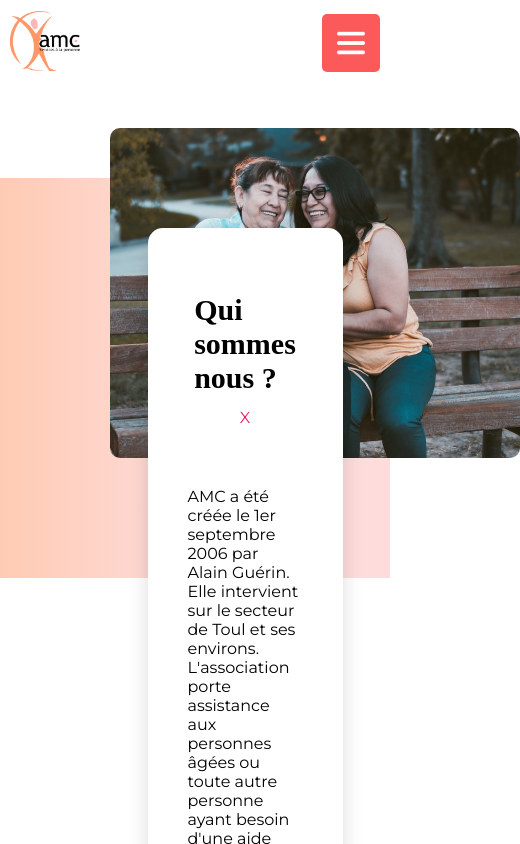
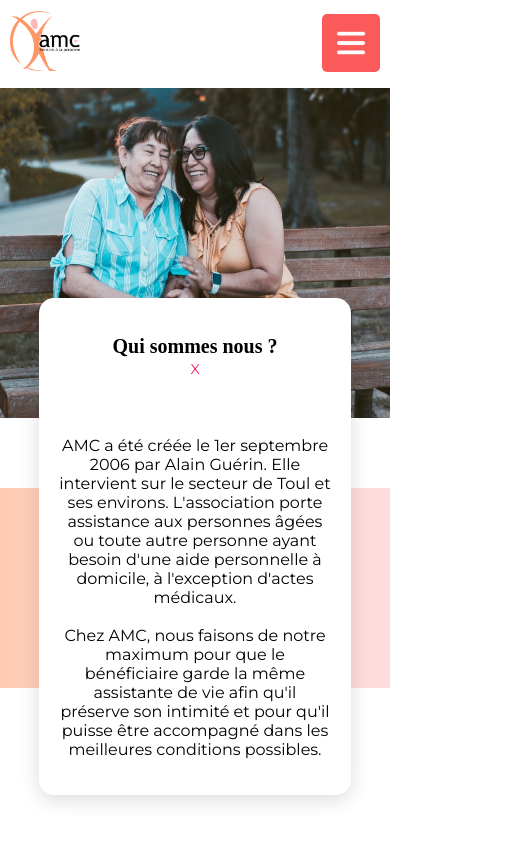
Before and after one commit to MadyKramer/amcwebsite, a React (Create React App) app: page /apropos in a window 390 px wide. Shown: the top 844 px of the page, 520 px wide, since content can reach past the window. Built offline with nearby package versions, Linux system fonts and the light colour scheme; a web font is replaced by a local one.

Commit message:
about style responsive

```diff
--- a/src/style.css
+++ b/src/style.css
@@ -524,6 +524,11 @@
   margin-top: 50px;
   position: relative;
 }
+@media (max-width: 767px) {
+  .about {
+    margin-top: 10px;
+  }
+}
 .about__img {
   position: absolute;
   left: 110px;
@@ -531,6 +536,14 @@
   height: 330px;
   border-radius: 10px;
   z-index: -800;
+}
+@media (max-width: 767px) {
+  .about__img {
+    position: relative;
+    border-radius: 0%;
+    left: 0%;
+    width: 100%;
+  }
 }
 .about__section {
   display: flex;
@@ -550,6 +563,16 @@
   padding: 40px;
   border-radius: 15px;
 }
+@media (max-width: 767px) {
+  .about__section__card {
+    position: absolute;
+    top: 210px;
+    left: auto;
+    width: 80%;
+    padding: 20px;
+    text-align: center;
+  }
+}
 .about__background {
   background: linear-gradient(90deg, rgba(254, 151, 103, 0.5) 0%, rgb(254, 220, 220) 50%);
   width: 100vw;
@@ -558,6 +581,12 @@
   height: 400px;
   top: 50px;
   z-index: -1000;
+}
+@media (max-width: 767px) {
+  .about__background {
+    top: 400px;
+    height: 200px;
+  }
 }
 
 .historical {
@@ -862,6 +891,11 @@ body {
   font-size: 30px;
   padding: 0px 40px;
 }
+@media (max-width: 767px) {
+  .sectionTitle {
+    font-size: 20px;
+  }
+}
 
 main {
   position: relative;
@@ -872,5 +906,10 @@ main {
   position: relative;
   bottom: 28px;
 }
+@media (max-width: 767px) {
+  .separator {
+    font-size: 14px;
+  }
+}
 
 /*# sourceMappingURL=style.css.map */
--- a/src/styles/index.scss
+++ b/src/styles/index.scss
@@ -51,6 +51,9 @@ body{
   font-family: "La Belle Aurore", cursive;
   font-size: 30px;
   padding: 0px 40px;
+  @include smartphone{
+    font-size: 20px;
+  }
 }
 
 main {
@@ -61,4 +64,7 @@ main {
   color: $fushia;
   position: relative;
   bottom: 28px;
+  @include smartphone{
+    font-size: 14px;
+  }
 }
```
Also changed, not shown: src/styles/aPropos/_About.scss (+21 -0 lines), 1 other file (tests, documents, lock files or other folders).
